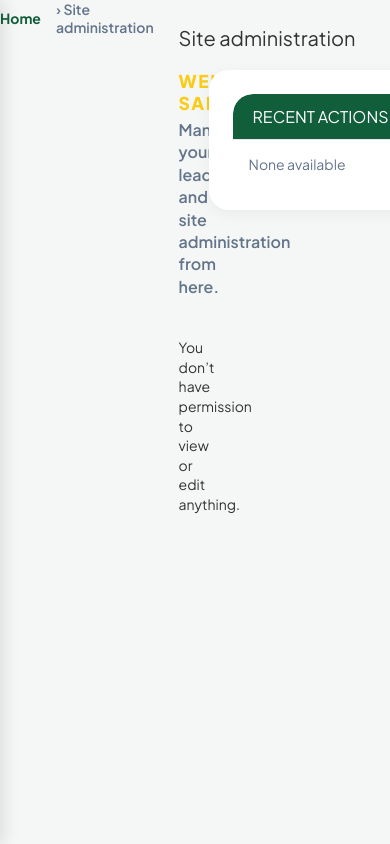
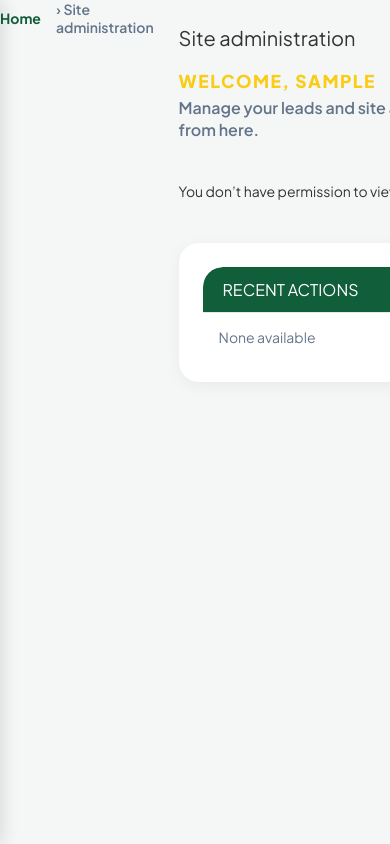
Before and after one commit to deepikanc236-bit/Nafter-CRM, a Django app: page /admin/ in a window 390 px wide. Run offline with Django 5.2, Linux system fonts and the light colour scheme; the visitor is signed in with stand-in values (Sample User, id 1); data comes from the database, SQL or seed files in the repository; data that the repository does not hold is empty.

Commit message:
Fix mobile responsiveness for dashboard and admin, restore delete lead action, and update NLP currency rates

```diff
--- a/leads/admin.py
+++ b/leads/admin.py
@@ -95,7 +95,7 @@ class LeadAdmin(admin.ModelAdmin):
 
     list_filter = ("service", "priority", "status", "created_at", "country")
     search_fields = ("first_name", "last_name", "work_email", "project_details", "company_name")
-    actions = ['mark_as_done_and_email', 'export_to_csv']
+    actions = ['delete_selected', 'mark_as_done_and_email', 'export_to_csv']
 
     @admin.action(description="Export Selected Leads to CSV")
     def export_to_csv(self, request, queryset):
--- a/static/admin_custom.css
+++ b/static/admin_custom.css
@@ -272,6 +272,24 @@ html, body {
     box-shadow: 0 8px 25px rgba(0,0,0,0.1) !important;
     background: var(--primary-green) !important;
     color: #ffffff !important;
+}
+
+.mobile-toggle-btn {
+    display: none;
+    background: var(--primary-green);
+    color: white;
+    border: none;
+    padding: 10px 15px;
+    border-radius: 12px;
+    cursor: pointer;
+    font-size: 1.2rem;
+    align-items: center;
+    justify-content: center;
+    transition: var(--transition);
+}
+
+.mobile-toggle-btn:hover {
+    background: #1a8e59;
 }
 
 .results {
@@ -655,13 +673,54 @@ ul.selector-chooser {
     #header {
         transform: translateX(-100%);
         transition: var(--transition);
+        width: 280px !important;
     }
-    #main {
+    #main, .content-wrapper {
         margin-left: 0 !important;
         width: 100% !important;
     }
     .header-open #header {
         transform: translateX(0);
+    }
+    .mobile-toggle-btn {
+        display: flex;
+    }
+
+    .top-header-bar {
+        padding: 10px 20px;
+        gap: 15px;
+    }
+}
+
+@media (max-width: 600px) {
+    .form-row {
+        flex-direction: column;
+        align-items: flex-start !important;
+    }
+    .form-row label {
+        flex: none !important;
+        width: 100% !important;
+        margin-bottom: 5px !important;
+    }
+    .form-row input:not([type="checkbox"]):not([type="radio"]),
+    .form-row select,
+    .form-row textarea {
+        width: 100% !important;
+        max-width: none !important;
+    }
+
+    fieldset.module {
+        padding: 20px !important;
+        min-width: 0 !important;
+    }
+
+    .submit-row {
+        flex-direction: column;
+        gap: 10px;
+    }
+
+    .submit-row input {
+        width: 100% !important;
     }
 }
 
--- a/templates/admin/base_site.html
+++ b/templates/admin/base_site.html
@@ -13,6 +13,16 @@
 <meta name="viewport" content="width=device-width, initial-scale=1.0, maximum-scale=1.0, user-scalable=no">
 <link href="https://fonts.googleapis.com/css2?family=Plus+Jakarta+Sans:wght@400;500;600;700;800&display=swap" rel="stylesheet">
 <link rel="stylesheet" href="https://cdnjs.cloudflare.com/ajax/libs/font-awesome/6.4.0/css/all.min.css">
+<script>
+    document.addEventListener('DOMContentLoaded', function() {
+        const toggleBtn = document.getElementById('admin-mobile-toggle');
+        if (toggleBtn) {
+            toggleBtn.addEventListener('click', function() {
+                document.body.classList.toggle('header-open');
+            });
+        }
+    });
+</script>
 {% endblock %}
 
 {% block branding %}
@@ -49,6 +59,9 @@
 
 {% block content %}
     <div class="top-header-bar">
+        <button id="admin-mobile-toggle" class="mobile-toggle-btn">
+            <i class="fa-solid fa-bars"></i>
+        </button>
         {% if not is_dashboard and title != 'Site administration' %}
             <a href="{% url 'admin:index' %}" class="back-dashboard-btn">
                 <i class="fa-solid fa-arrow-left"></i> {% translate 'Back to Dashboard' %}
--- a/templates/admin/index.html
+++ b/templates/admin/index.html
@@ -8,15 +8,60 @@
 {% block bodyclass %}{{ block.super }} dashboard{% endblock %}
 
 {% block content %}
-<div id="content-main" style="display: flex; gap: 30px; align-items: flex-start;">
-    <div class="dashboard-tables" style="flex: 3; min-width: 0;">
+<style>
+    .dashboard-container {
+        display: flex;
+        gap: 30px;
+        align-items: flex-start;
+        flex-wrap: wrap;
+    }
+
+    .dashboard-tables {
+        flex: 3;
+        min-width: 300px;
+    }
+
+    #content-related {
+        flex: 1;
+        min-width: 300px;
+        background: #ffffff;
+        border-radius: 20px;
+        padding: 24px;
+        box-shadow: 0 4px 15px rgba(0, 0, 0, 0.05);
+    }
+
+    @media (max-width: 1200px) {
+        .dashboard-container {
+            flex-direction: column;
+        }
+        .dashboard-tables, #content-related {
+            width: 100%;
+            flex: none;
+        }
+    }
+
+    .app-grid {
+        display: grid;
+        grid-template-columns: repeat(auto-fill, minmax(350px, 1fr));
+        gap: 24px;
+    }
+
+    @media (max-width: 640px) {
+        .app-grid {
+            grid-template-columns: 1fr;
+        }
+    }
+</style>
+
+<div id="content-main" class="dashboard-container">
+    <div class="dashboard-tables">
         <div class="dashboard-header" style="margin-bottom: 40px; text-align: left;">
             <h1 style="font-size: 1.1rem; font-weight: 800; color: #facc15; text-transform: uppercase; letter-spacing: 1.5px; margin-bottom: 5px;">Welcome, {{ user.get_short_name|default:user.get_username }}</h1>
             <p style="color: #64748b; font-size: 1rem; font-weight: 600;">Manage your leads and site administration from here.</p>
         </div>
 
         {% if app_list %}
-            <div class="app-grid" style="display: grid; grid-template-columns: repeat(auto-fill, minmax(350px, 1fr)); gap: 24px;">
+            <div class="app-grid">
                 {% for app in app_list %}
                     <div class="app-card module" style="margin-bottom: 0 !important;">
                         <caption>
@@ -58,7 +103,7 @@
         {% endif %}
     </div>
 
-    <div id="content-related" style="flex: 1; min-width: 300px; background: #ffffff; border-radius: 20px; padding: 24px; box-shadow: 0 4px 15px rgba(0, 0, 0, 0.05);">
+    <div id="content-related">
         <div class="module" id="recent-actions-module" style="box-shadow: none !important; padding: 0 !important; margin: 0 !important;">
             <h2 style="background: #115e3b; color: white; padding: 12px 20px; border-radius: 20px 20px 0 0; margin: 0 0 15px 0; font-size: 1rem; text-transform: uppercase;">{% translate 'Recent actions' %}</h2>
             <div class="card-content">
```
Also changed, not shown: leads/nlp_utils.py (+6 -2 lines), leads/templates/leads/dashboard.html (+26 -3 lines).
